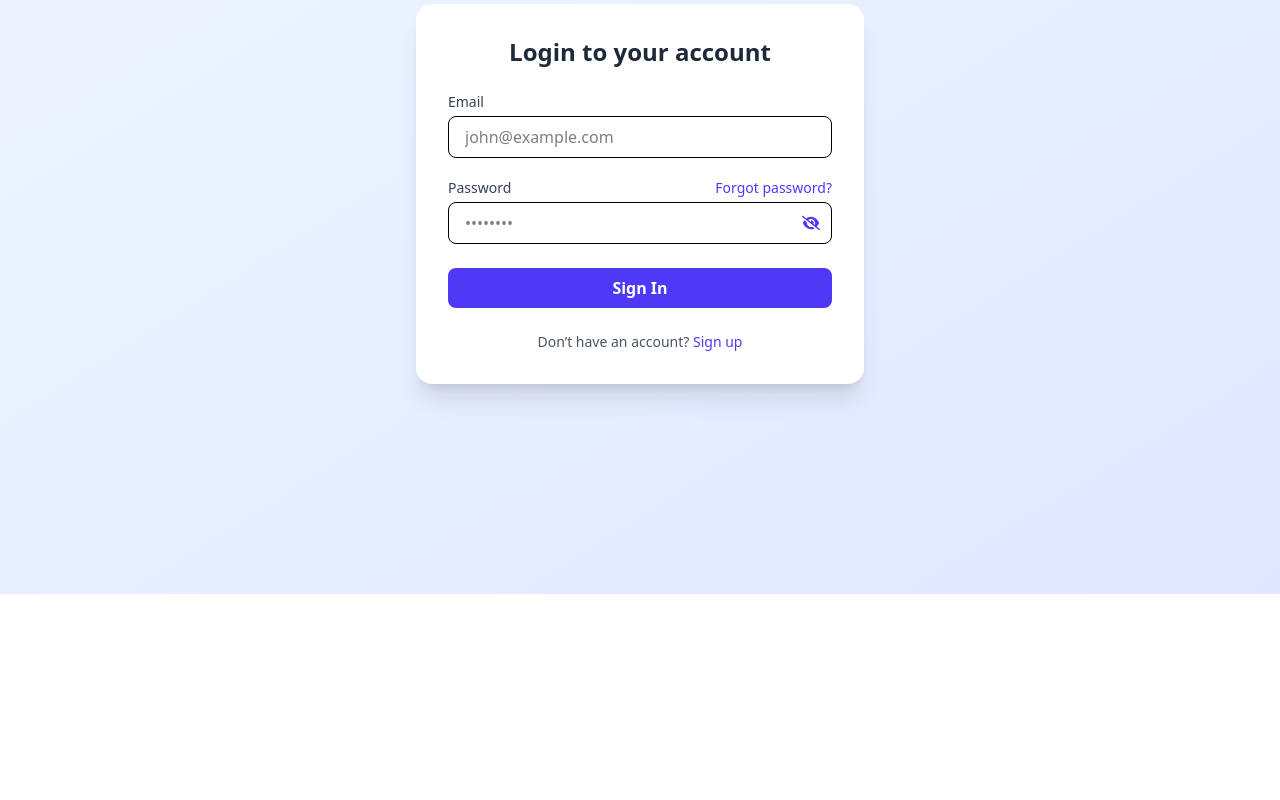
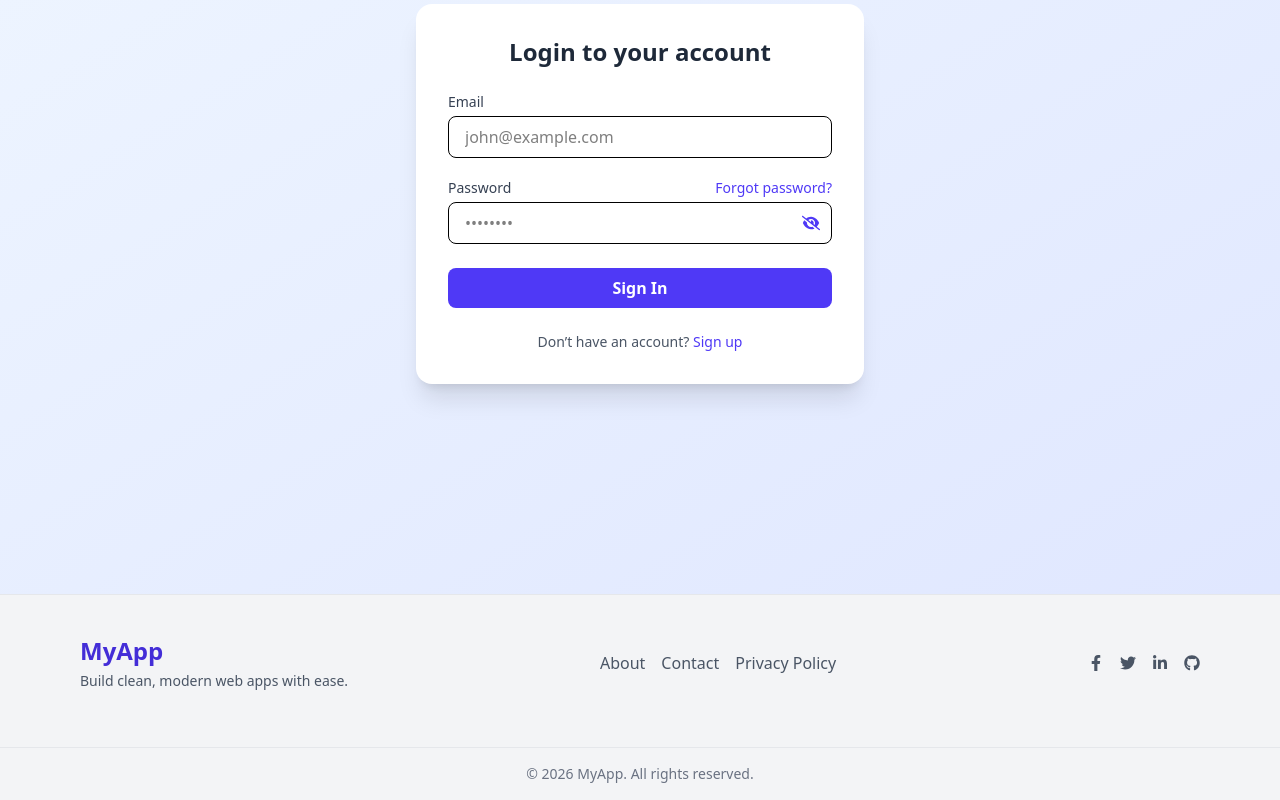
Before and after one commit to Shivam-Gupta-git/Login-Authentication-, a React app in the folder frontend/: page /login in a window 1280 px wide. Shown: the part 270-1070 px from the top of the page. Before the commit the page ends 864 px from the top, so only its background shows below. Built offline with nearby package versions, Linux system fonts and the light colour scheme; no server answers; the HTML template or start-up script is replaced by a standard one.

Commit message:
Add Footer component to App.jsx

```diff
--- a/frontend/src/App.jsx
+++ b/frontend/src/App.jsx
@@ -14,6 +14,7 @@ import ForgotPassword from './pages/ForgotPassword'
 import VerifyOTP from './pages/VerifyOTP'
 import ChangePassword from './pages/ChangePassword'
 import UserProfile from './pages/UserProfile'
+import Footer from './pages/Footer'
 
 function App() {
 
@@ -34,6 +35,7 @@ function App() {
       <Route path='/change-password/:email' element={<ChangePassword/>}></Route>
       <Route path='/user-profile' element={<ProtectedRouter><UserProfile/></ProtectedRouter>}></Route>
     </Routes>
+    <Footer/>
     </>
   )
 }
--- /dev/null
+++ b/frontend/src/pages/Footer.jsx
@@ -0,0 +1,56 @@
+import React from "react";
+import { FaFacebookF, FaTwitter, FaLinkedinIn, FaGithub } from "react-icons/fa";
+
+function Footer() {
+  return (
+    <footer className="bg-gray-100 border-t border-gray-200">
+      <div className="max-w-6xl mx-auto px-4 py-10 flex flex-col md:flex-row justify-between items-center gap-6">
+
+        {/* Logo / Branding */}
+        <div className="text-center md:text-left">
+          <h2 className="text-2xl font-bold text-indigo-700">MyApp</h2>
+          <p className="text-gray-600 text-sm mt-1">
+            Build clean, modern web apps with ease.
+          </p>
+        </div>
+
+        {/* Navigation Links */}
+        <div className="flex flex-col md:flex-row gap-4 text-center">
+          <a href="/about" className="text-gray-600 hover:text-indigo-600 transition">
+            About
+          </a>
+          <a href="/contact" className="text-gray-600 hover:text-indigo-600 transition">
+            Contact
+          </a>
+          <a href="/privacy" className="text-gray-600 hover:text-indigo-600 transition">
+            Privacy Policy
+          </a>
+        </div>
+
+        {/* Social Icons */}
+        <div className="flex gap-4 text-gray-600">
+          <a href="https://facebook.com" target="_blank" rel="noopener noreferrer" className="hover:text-blue-600 transition">
+            <FaFacebookF />
+          </a>
+          <a href="https://twitter.com" target="_blank" rel="noopener noreferrer" className="hover:text-blue-400 transition">
+            <FaTwitter />
+          </a>
+          <a href="https://linkedin.com" target="_blank" rel="noopener noreferrer" className="hover:text-blue-700 transition">
+            <FaLinkedinIn />
+          </a>
+          <a href="https://github.com" target="_blank" rel="noopener noreferrer" className="hover:text-gray-900 transition">
+            <FaGithub />
+          </a>
+        </div>
+
+      </div>
+
+      {/* Bottom Bar */}
+      <div className="border-t border-gray-200 mt-4 py-4 text-center text-gray-500 text-sm">
+        &copy; {new Date().getFullYear()} MyApp. All rights reserved.
+      </div>
+    </footer>
+  );
+}
+
+export default Footer;
```
